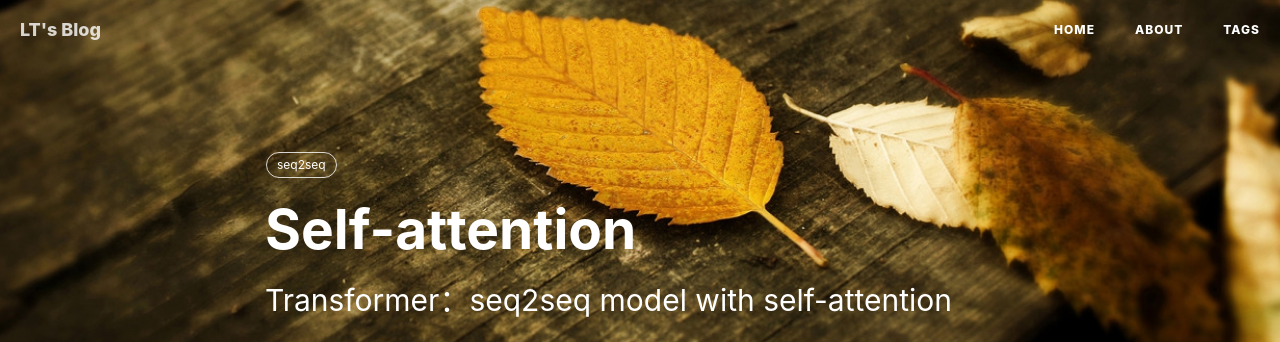
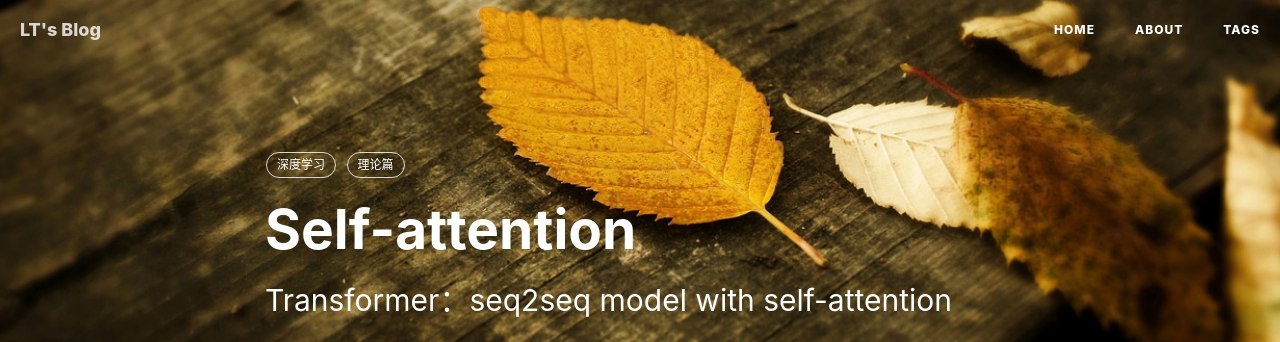
Before and after one commit to LeeeLiu/leeeliu.github.io, a Jekyll site: the page built from _posts/2020-04-19-self-attention.md, in a window 1280 px wide and 900 px high. Shown: the top 342 px of the window. Built offline with Jekyll 4.4.1, drawn with Linux system fonts in a browser that asks for light colours; nearby versions of some CDN libraries; comment, search, counter and statistics services are not loaded.

Commit message:
Update 2020-04-19-self-attention.md

```diff
--- a/_posts/2020-04-19-self-attention.md
+++ b/_posts/2020-04-19-self-attention.md
@@ -7,8 +7,8 @@ author:     LT
 header-img:
 catalog: true
 tags:
-    - seq2seq
-    -
+    - 深度学习
+    - 理论篇
 ---
 
 >内容来自
```
